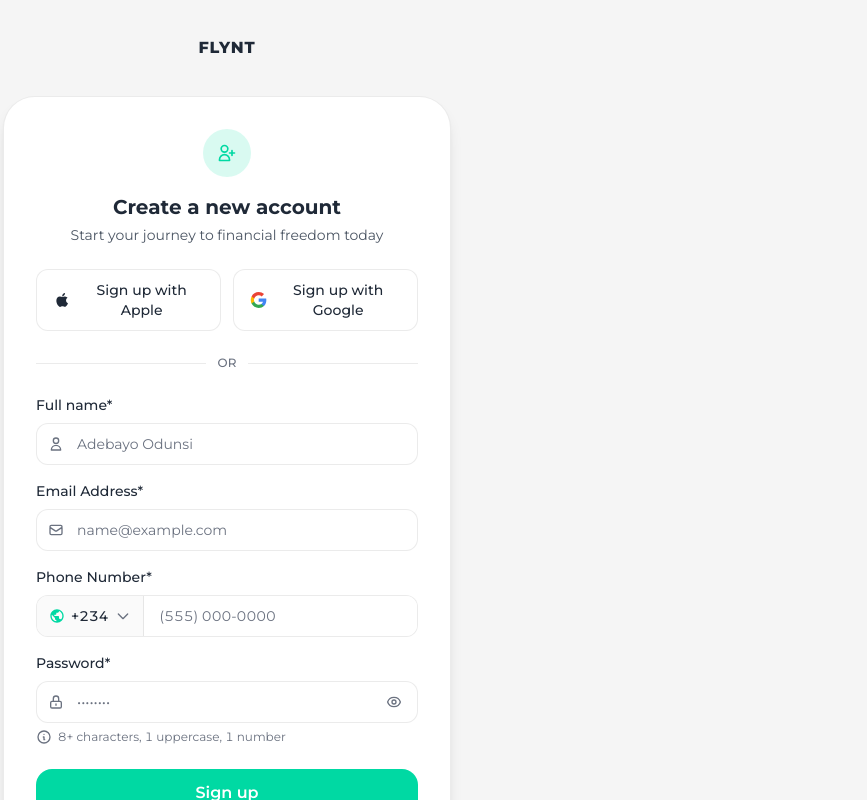
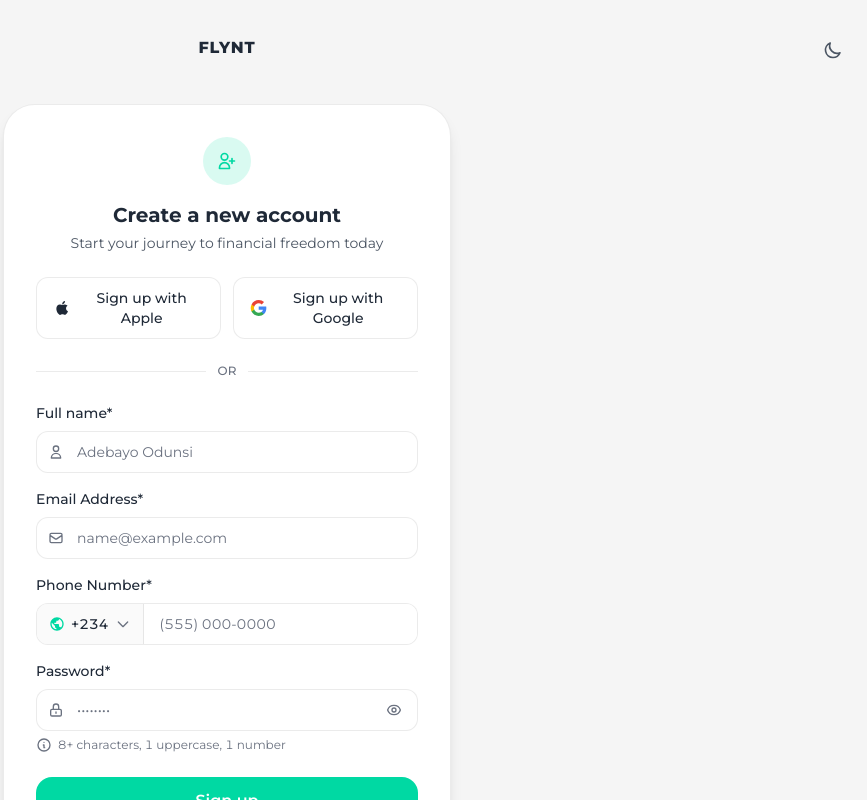
Before and after one commit to DavidWaza/Flynt, a Next.js app: page /register in a window 1280 px wide. Shown: the top 800 px of the page, without its empty margins (413-1280 px from the left). Built offline with nearby package versions, Linux system fonts and the light colour scheme.

Commit message:
feat: integrate ThemeToggle component into AuthLayout for improved user experience

```diff
--- a/app/(auth)/layout.tsx
+++ b/app/(auth)/layout.tsx
@@ -1,4 +1,5 @@
 import Link from "next/link";
+import ThemeToggle from "@/components/ThemeToggle";
 
 export default function AuthLayout({
 	children,
@@ -7,7 +8,7 @@ export default function AuthLayout({
 }) {
 	return (
 		<div className="flex min-h-screen flex-col bg-bg-primary">
-			<header className="flex shrink-0 justify-center pt-8">
+			<header className="relative flex shrink-0 justify-center pt-8 pb-2">
 				<Link
 					href="/"
 					className="flex items-center gap-2 uppercase font-extrabold tracking-wider text-text-primary transition-colors hover:text-green-primary focus:outline-none focus:ring-2 focus:ring-green-primary/20 focus:ring-offset-2 rounded-lg px-2 py-1"
@@ -15,6 +16,9 @@ export default function AuthLayout({
 				>
 					FLYNT
 				</Link>
+				<div className="absolute right-4 top-8">
+					<ThemeToggle />
+				</div>
 			</header>
 
 			<main className="flex flex-1 flex-col items-center justify-center px-4 py-8">
--- a/components/ThemeToggle.tsx
+++ b/components/ThemeToggle.tsx
@@ -7,13 +7,14 @@ export default function ThemeToggle() {
 	const [theme, setTheme] = useState<"light" | "dark">("light");
 
 	useEffect(() => {
+		// Defer state updates to avoid synchronous setState in effect (cascading renders)
+		const id = setTimeout(() => {
 			setMounted(true);
-    // Get theme from document class
-    if (document.documentElement.classList.contains("dark")) {
-      setTheme("dark");
-    } else {
-      setTheme("light");
-    }
+			setTheme(
+				document.documentElement.classList.contains("dark") ? "dark" : "light"
+			);
+		}, 0);
+		return () => clearTimeout(id);
 	}, []);
 
 	const toggleTheme = () => {
@@ -35,11 +36,16 @@ export default function ThemeToggle() {
 	return (
 		<button
 			onClick={toggleTheme}
-      className="flex h-9 w-9 items-center justify-center rounded-lg text-text-secondary transition-colors hover:bg-gray-100 dark:hover:bg-bg-elevated hover:text-text-primary"
+			className="flex h-9 w-9 items-center justify-center rounded-lg text-text-secondary transition-colors hover:bg-bg-elevated hover:text-text-primary focus:outline-none focus:ring-2 focus:ring-green-primary/20 focus:ring-offset-2"
 			aria-label="Toggle theme"
 		>
 			{theme === "light" ? (
-        <svg className="h-5 w-5" fill="none" viewBox="0 0 24 24" stroke="currentColor">
+				<svg
+					className="h-5 w-5"
+					fill="none"
+					viewBox="0 0 24 24"
+					stroke="currentColor"
+				>
 					<path
 						strokeLinecap="round"
 						strokeLinejoin="round"
@@ -48,7 +54,12 @@ export default function ThemeToggle() {
 					/>
 				</svg>
 			) : (
-        <svg className="h-5 w-5" fill="none" viewBox="0 0 24 24" stroke="currentColor">
+				<svg
+					className="h-5 w-5"
+					fill="none"
+					viewBox="0 0 24 24"
+					stroke="currentColor"
+				>
 					<path
 						strokeLinecap="round"
 						strokeLinejoin="round"
```
Lines whose indentation alone changed are shown as unchanged.
